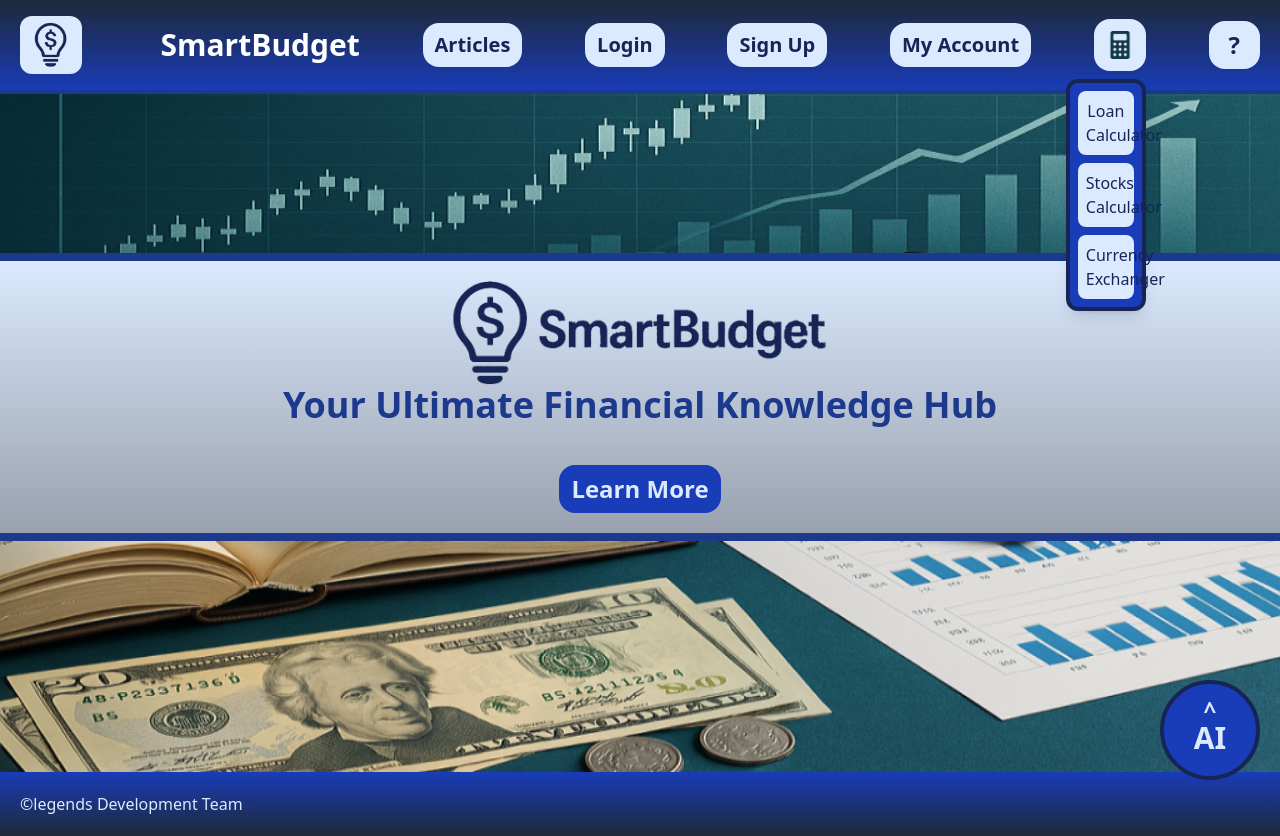
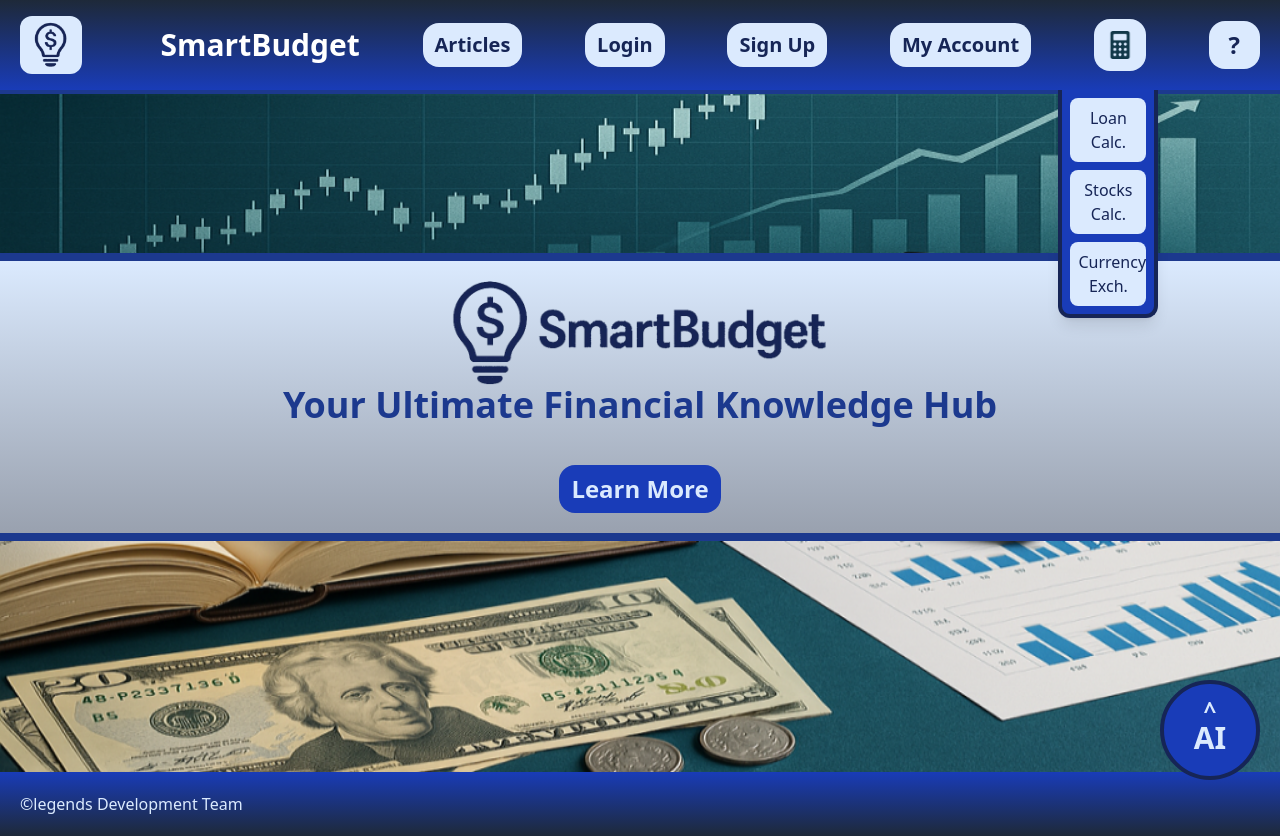
Before and after one commit to YavorPenev/TUES_FEST11_Legends, a React (Vite) app in the folder Frontend/: page / in a window 1280 px wide. Both pictures are taken after a click on the button 1119 px from the left and 44 px from the top of the page. Built offline with nearby package versions, Linux system fonts and the light colour scheme.

Commit message:
fixed calc menu

```diff
--- a/Frontend/src/home.jsx
+++ b/Frontend/src/home.jsx
@@ -75,32 +75,33 @@ function Home() {
                 onClick={CalcMenuChange}
               >
                 <img src="/calclogo.png" alt="Calculator" className="h-7" />
-                {/* Calculator Menu */}
-                <div
+
+              </button>
+              {/* Calculator Menu */}
+              <div
                   ref={calcmenuref}
-                  className="absolute right-0 top-full mt-2 flex-col rounded-xl bg-blue-800 border-4 border-blue-950 p-2 gap-2 w-20 text-center text-blue-100 shadow-lg"
+                  className="absolute top-full mt-0 flex-col rounded-b-xl bg-blue-800 border-b-4 border-r-4 border-l-4 border-blue-950 right-[9.5%] p-2 gap-2 w-25 text-center text-blue-100 shadow-lg"
                   style={{ display: 'none' }}
                 >
                   <Link
                     className="bg-blue-100 text-blue-950 rounded-lg p-2 hover:scale-110 transition-transform duration-200"
                     to="/calcloan"
                   >
-                    Loan Calculator
+                    Loan Calc.
                   </Link>
                   <Link
                     className="bg-blue-100 text-blue-950 rounded-lg p-2 hover:scale-110 transition-transform duration-200"
                     to="/calcstocks"
                   >
-                    Stocks Calculator
+                    Stocks Calc.
                   </Link>
                   <Link
                     className="bg-blue-100 text-blue-950 rounded-lg p-2 hover:scale-110 transition-transform duration-200"
                     to="/calcexch"
                   >
-                    Currency Exchanger
+                    Currency Exch.
                   </Link>
                 </div>
-              </button>
 
               <button
                 onClick={() => navigate('/faq')}
@@ -113,7 +114,7 @@ function Home() {
             {/* AI Menu */}
             <div
               ref={aimenuref}
-              className="flex-col-reverse rounded-t-full fixed right-5 bottom-15 pb-18 pt-5 gap-4 text-blue-100 w-25 bg-blue-800 border-4 border-blue-950"
+              className="flex-col-reverse rounded-t-full fixed right-5 bottom-17 pb-15 pt-5 gap-4 text-blue-100 w-25 bg-blue-800 border-4 border-blue-950"
               style={{ display: 'none' }}
             >
               <Link
```
